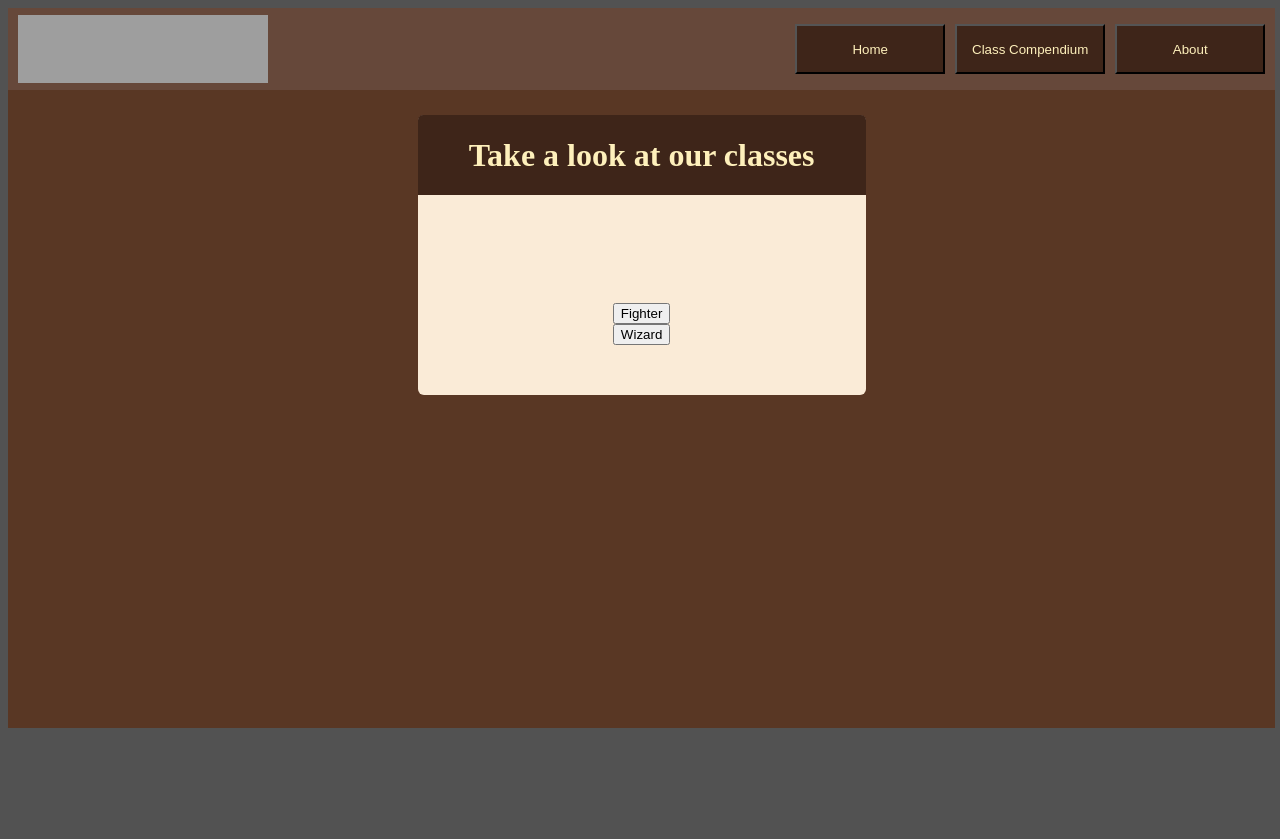
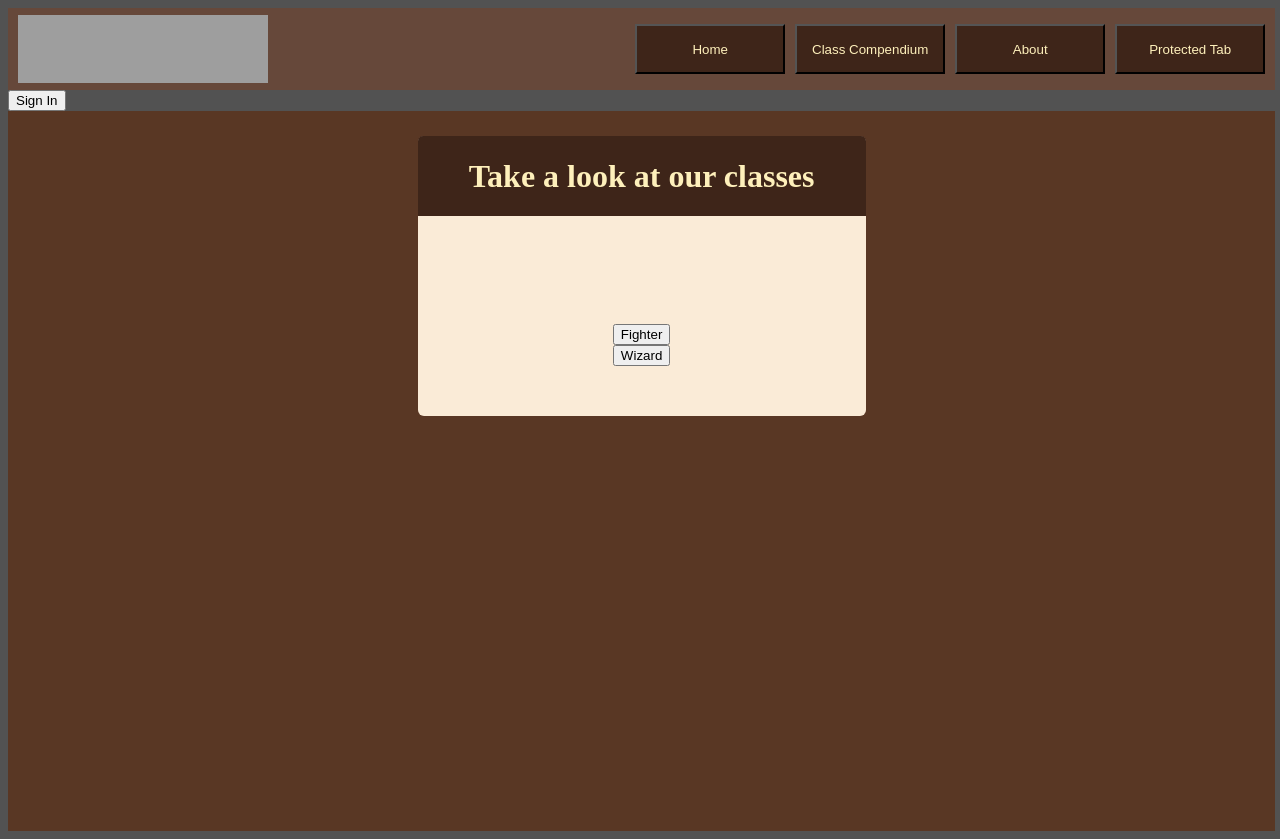
Before and after one commit to Shooterpat/router-practice-react, a React (Create React App) app: page /Classes in a window 1280 px wide. Before the commit the page ends 800 px from the top, so only its background shows below. Built offline with nearby package versions, Linux system fonts and the light colour scheme; grey boxes are pictures that could not be loaded.

Commit message:
Co-authored-by: LavishGent <LavishGent@users.noreply.github.com>

```diff
--- a/src/App.js
+++ b/src/App.js
@@ -4,21 +4,53 @@ import Classes from "./pages/Classes"
 import About from "./pages/About"
 import Error from "./pages/Error"
 import Classsheet from './components/Classsheet';
-import {BrowserRouter as Router, Routes, Route} from 'react-router-dom' //importing the browser router and routes from react router dom. Routes is replacing switch from old Routes
+import Protected from './components/Protected';
+import Navbar from './components/Navbar';
+import { useState } from 'react';
+import {BrowserRouter as Router, Routes, Route, Navigate} from 'react-router-dom' //importing the browser router and routes from react router dom. Routes is replacing switch from old Routes
 
 
 function App() {
+  //create user
+  const [user, setUser] = useState({admin: false})
+  const [buttonTxt, setButtonTxt] = useState('Sign In')
+  console.log(user, 'user')
+  const {admin} = user
+  // let buttonTxt = 'Toggle sign ins'
+
+  const handleSituation = () =>{
+    let value = admin
+    if(value === true){
+      setButtonTxt('Sign In')
+    }
+    if(value === false){
+      setButtonTxt('Sign Out')
+    }
+    setUser({admin:(!value)})
+  }
+
+
   return (
+
     <Router>
+      <Navbar />
+      {/* {user ? (
+        <button onClick={handleSituation}>Sign Out</button>
+      ) :(
+        <button onClick={handleSituation}>Sign In</button>
+      )} */}
+      <button onClick={handleSituation}>{buttonTxt}</button>
       <Routes>
         <Route path="/" element={<Home />} />
         <Route path="/Home" element={<Home />} />
         <Route path="/Classes" element={<Classes />} />
         <Route path="/Classes/:classname" element={<Classsheet />} />
         <Route path="/About" element={<About />} />
+        <Route path = "/Protected" element = {admin ? <Protected/> : <Navigate replace to="/Home" />} />
         <Route path='*' element={<Error />} />
       </Routes>
     </Router>
+
   );
 }
 
--- /dev/null
+++ b/src/components/Protected.js
@@ -0,0 +1,15 @@
+import React from 'react';
+import { Navigate} from 'react-router-dom'
+
+function Protected(props) {
+
+
+
+    return (
+        <div>
+            <h3>If you can see this you are authorized</h3>
+        </div>
+    );
+}
+
+export default Protected;
--- a/src/components/navbar.js
+++ b/src/components/navbar.js
@@ -21,6 +21,9 @@ function Navbar() {
                 <li><button onClick={() => {
                     navigate("/About")
                 }} className='navButton'>About</button></li>
+                <li><button onClick={() => {
+                    navigate("/Protected")
+                }} className='navButton'>Protected Tab</button></li>
             </ul>
         </nav>
         </div>
--- a/src/pages/About.js
+++ b/src/pages/About.js
@@ -1,10 +1,8 @@
 import React from 'react';
-import Navbar from '../components/Navbar';
 
 function About() {
     return (
         <div>
-            <Navbar />
             This is About
         </div>
     );
--- a/src/pages/Classes.js
+++ b/src/pages/Classes.js
@@ -1,5 +1,4 @@
 import React from 'react';
-import Navbar from '../components/Navbar';
 import { useNavigate } from 'react-router-dom';
 import '../styles/classes.css'
 
@@ -9,7 +8,6 @@ function Classes() {
 
     return (
         <div className='classContainer'>
-            <Navbar />
             <div className='classInfoNavigation'>
             <h1>Take a look at our classes</h1>
             <div className='buttons'>
--- a/src/pages/Home.js
+++ b/src/pages/Home.js
@@ -1,10 +1,9 @@
 import React from 'react';
-import Navbar from '../components/Navbar';
+
 
 function Home() {
     return (
         <div>
-            <Navbar />
             This is Home
         </div>
     );
```
